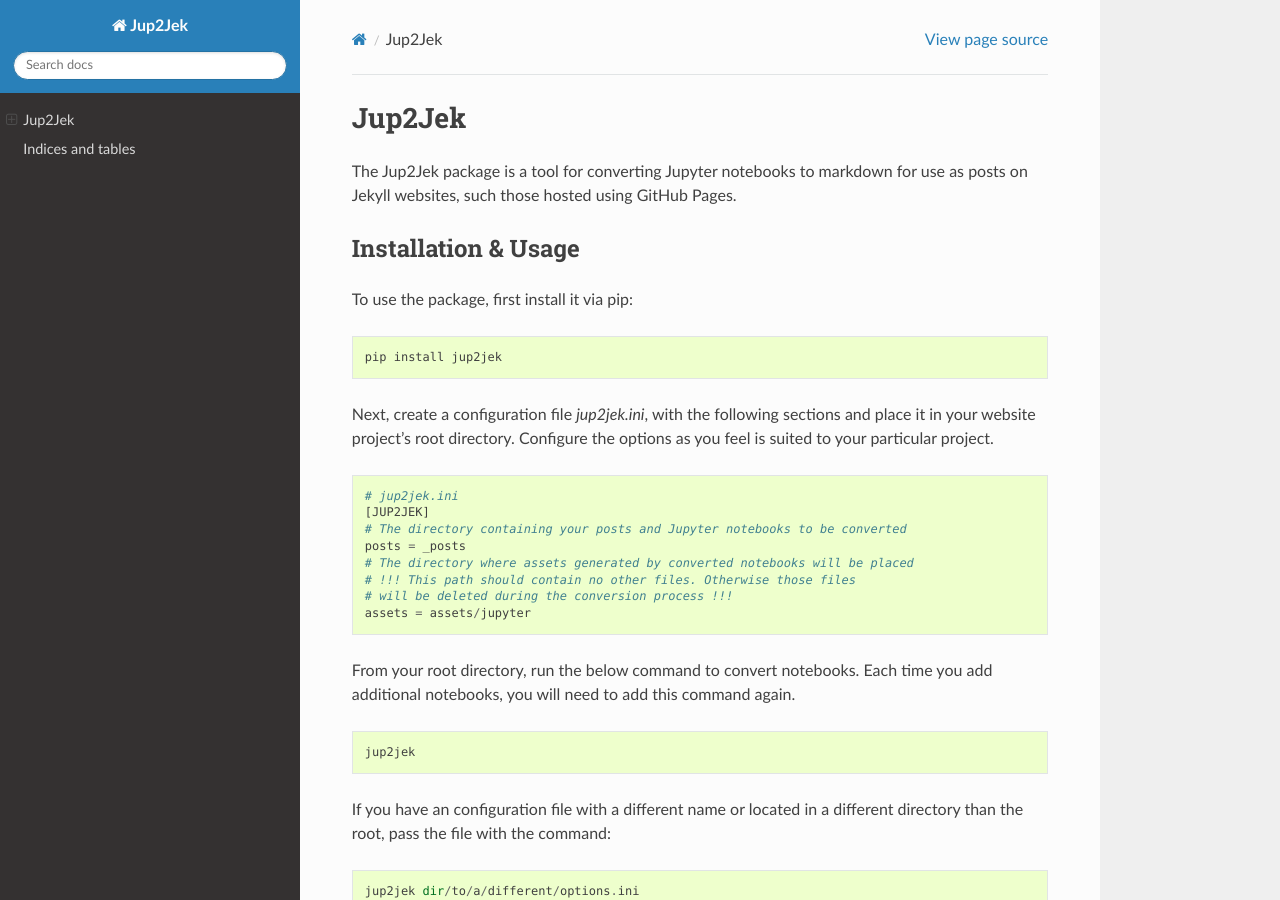
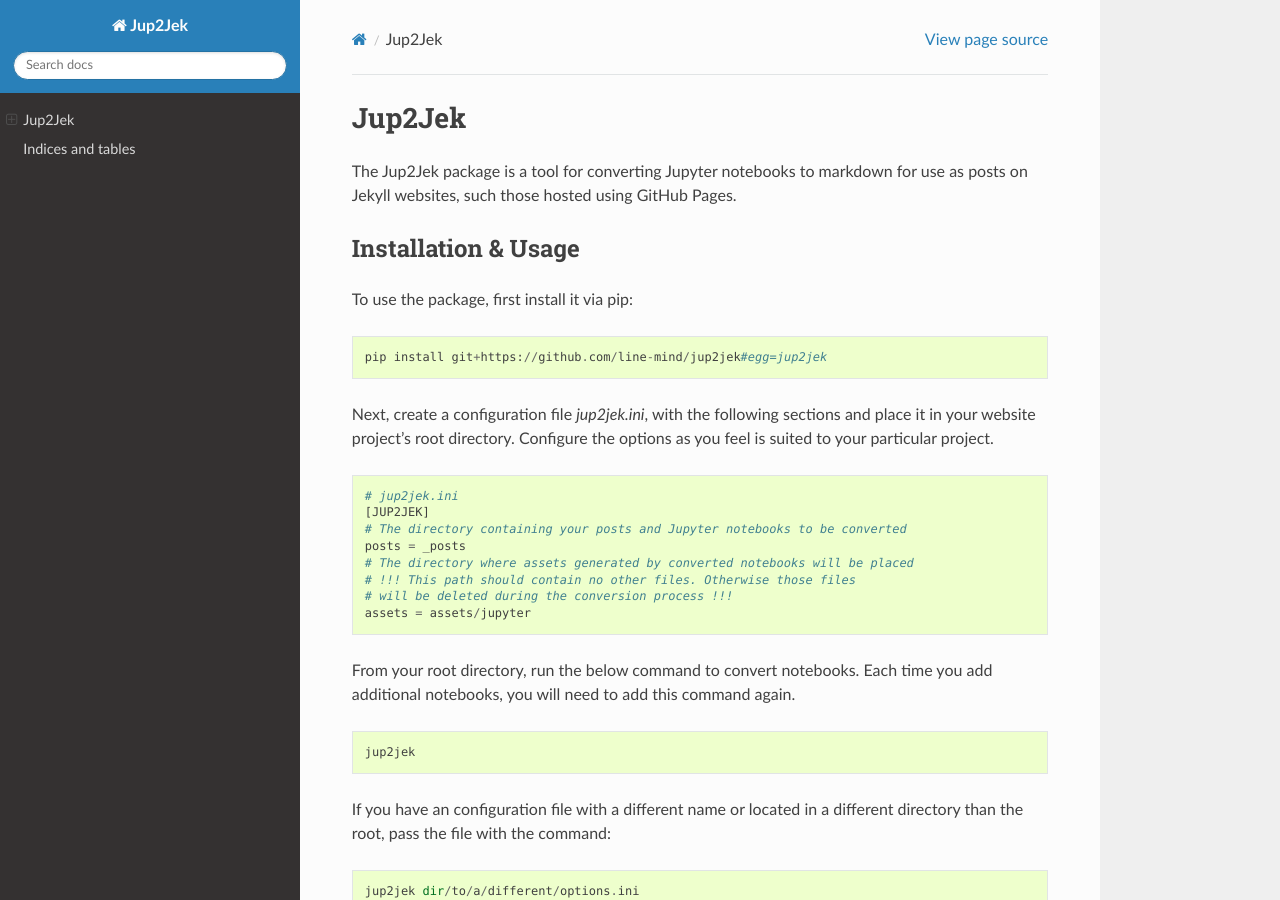
Before and after one commit to line-mind/jup2jek, a Sphinx documentation site: the page built from docs/index.rst, in a window 1280 px wide and 900 px high. Built offline with Sphinx 7.4.7 and the Read the Docs theme 2.0.0, drawn with Linux system fonts in a browser that asks for light colours.

Commit message:
Update docs

```diff
--- a/docs/index.rst
+++ b/docs/index.rst
@@ -14,7 +14,7 @@
 .. code::
 
 
-   pip install jup2jek
+   pip install git+https://github.com/line-mind/jup2jek#egg=jup2jek
 
 
 Next, create a configuration file `jup2jek.ini`, with the following sections
```
Also changed, not shown: README.md (+1 -1 lines).
